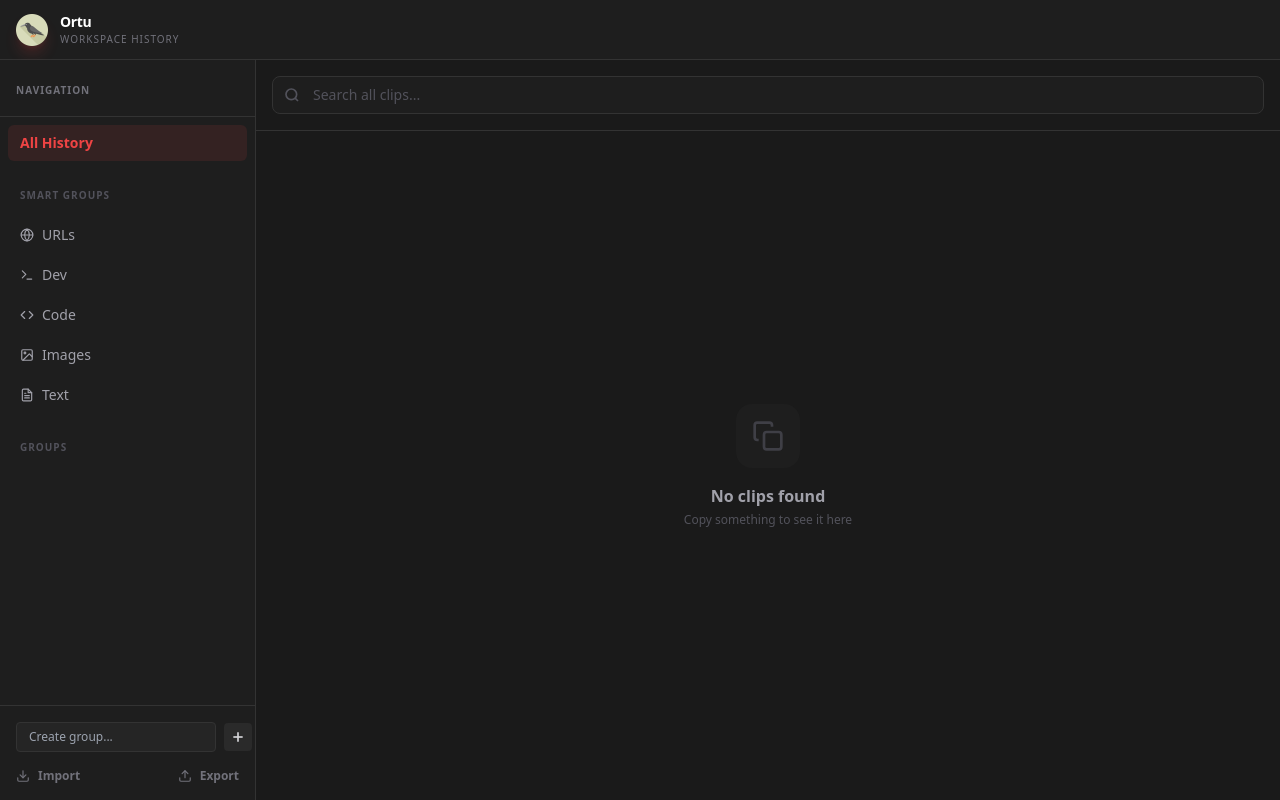
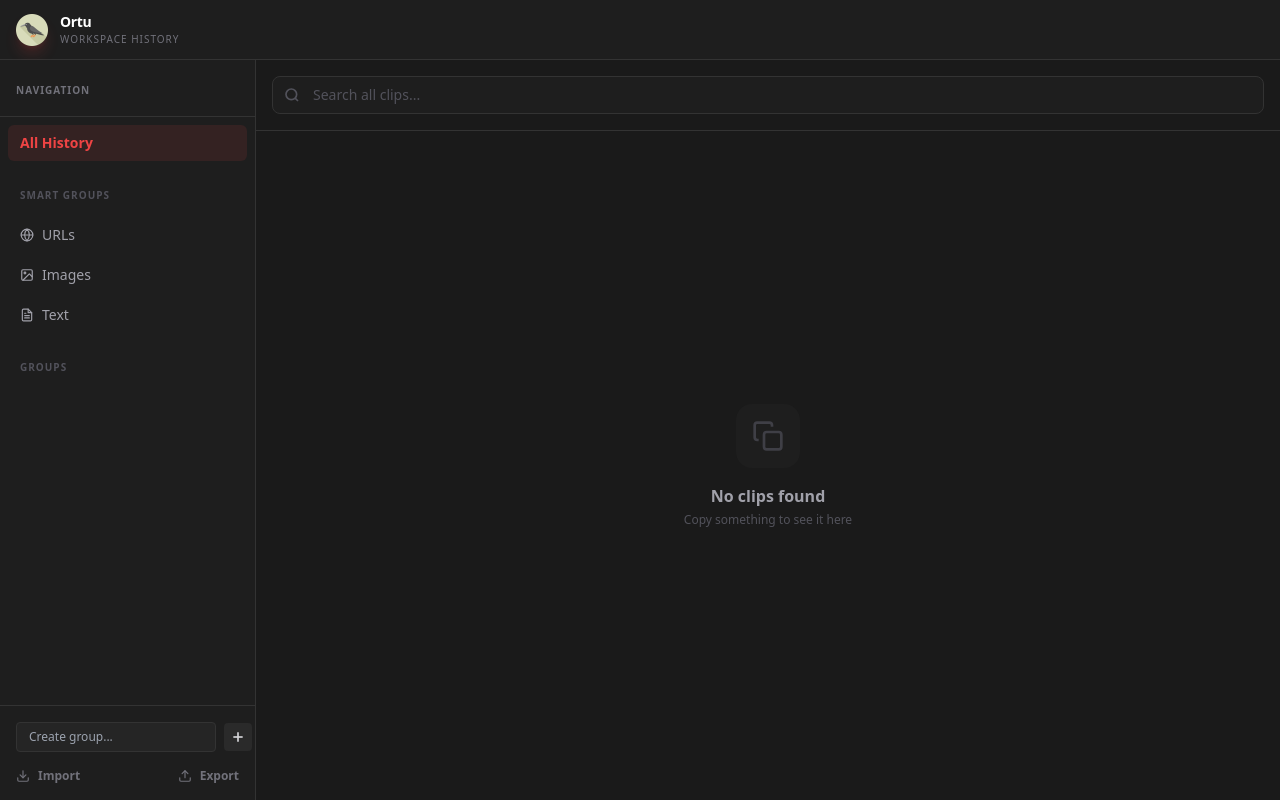
Before and after one commit to abhijith-p-subash/ortu, a SvelteKit app: page / in a window 1280 px wide. Built offline with nearby package versions, Linux system fonts and the light colour scheme.

Commit message:
feat: Enhance drag-and-drop group management with visual feedback and 'All History' drop target, remove 'Dev' and 'Code' categories, and shorten app title.

```diff
--- a/src-tauri/tauri.conf.json
+++ b/src-tauri/tauri.conf.json
@@ -12,7 +12,7 @@
   "app": {
     "windows": [
       {
-        "title": "Ortu Manager",
+        "title": "Ortu",
         "label": "main",
         "width": 1000,
         "height": 700,
--- a/src/routes/+page.svelte
+++ b/src/routes/+page.svelte
@@ -20,6 +20,7 @@
   let editGroupName = $state("");
   let draggedItemId = $state<number | null>(null);
   let expandedItems = $state<number[]>([]);
+  let hoveredDropTarget = $state<string | null>(null);
 
   // Import/Export State
   let showExportModal = $state(false);
@@ -32,9 +33,7 @@
     try {
       let prefix = "category:";
       // Check if it's a known smart group
-      if (
-        ["Dev", "Code", "URL", "Images", "Text"].includes(selectedGroup || "")
-      ) {
+      if (["URL", "Images", "Text"].includes(selectedGroup || "")) {
         prefix = "group:";
       }
 
@@ -281,21 +280,44 @@
     }
   }
 
-  function handleDragOver(e: DragEvent) {
+  function handleDragEnd(e: DragEvent) {
+    draggedItemId = null;
+    hoveredDropTarget = null;
+  }
+
+  function handleDragOver(e: DragEvent, target: string) {
     e.preventDefault();
     if (e.dataTransfer) {
       e.dataTransfer.dropEffect = "move";
+      hoveredDropTarget = target;
     }
   }
 
-  async function handleDrop(e: DragEvent, targetGroup: string) {
+  function handleDragLeave(e: DragEvent) {
+    hoveredDropTarget = null;
+  }
+
+  async function handleDrop(e: DragEvent, targetGroup: string | null) {
     e.preventDefault();
+    hoveredDropTarget = null;
     const idStr = e.dataTransfer?.getData("text/plain");
     if (idStr) {
       const id = parseInt(idStr);
       if (!isNaN(id)) {
-        // Updated to use add_to_group for items sticking to multiple groups
-        await invoke("add_to_group", { itemId: id, group: targetGroup });
+        if (targetGroup === null) {
+          // Drop on "All History" -> Remove all manual group associations
+          // We can iterate and remove_from_group for each group the item has
+          const item = history.find((h) => h.id === id);
+          if (item?.groups) {
+            for (const g of item.groups) {
+              await invoke("remove_from_group", { itemId: id, group: g });
+            }
+          }
+          // Also clear the single legacy category if any
+          await invoke("set_category", { id, category: null });
+        } else {
+          await invoke("add_to_group", { itemId: id, group: targetGroup });
+        }
         await loadHistory();
         draggedItemId = null;
       }
@@ -556,10 +578,15 @@
           class="w-full text-left px-3 py-2 rounded-md text-sm transition-all {selectedGroup ===
           null
             ? 'bg-red-500/10 text-red-500 font-bold'
-            : 'text-zinc-400 hover:bg-[#2a2a2a]'}"
+            : 'text-zinc-400 hover:bg-[#2a2a2a]'} {hoveredDropTarget === 'all'
+            ? 'ring-2 ring-red-500/50 bg-red-500/10'
+            : ''}"
           onclick={() => {
             selectedGroup = null;
           }}
+          ondragover={(e) => handleDragOver(e, "all")}
+          ondrop={(e) => handleDrop(e, null)}
+          ondragleave={handleDragLeave}
         >
           All History
         </button>
@@ -575,8 +602,13 @@
           class="w-full text-left px-3 py-2 rounded-md text-sm transition-all {selectedGroup ===
           'URL'
             ? 'bg-red-500/10 text-red-500 font-bold'
-            : 'text-zinc-400 hover:bg-[#2a2a2a]'}"
+            : 'text-zinc-400 hover:bg-[#2a2a2a]'} {hoveredDropTarget === 'URL'
+            ? 'ring-2 ring-red-500/50 bg-red-500/10'
+            : ''}"
           onclick={() => (selectedGroup = "URL")}
+          ondragover={(e) => handleDragOver(e, "URL")}
+          ondrop={(e) => handleDrop(e, "URL")}
+          ondragleave={handleDragLeave}
         >
           <span class="flex items-center gap-2">
             <svg
@@ -604,65 +636,16 @@
 
         <button
           class="w-full text-left px-3 py-2 rounded-md text-sm transition-all {selectedGroup ===
-          'Dev'
-            ? 'bg-red-500/10 text-red-500 font-bold'
-            : 'text-zinc-400 hover:bg-[#2a2a2a]'}"
-          onclick={() => (selectedGroup = "Dev")}
-        >
-          <span class="flex items-center gap-2">
-            <svg
-              xmlns="http://www.w3.org/2000/svg"
-              width="14"
-              height="14"
-              viewBox="0 0 24 24"
-              fill="none"
-              stroke="currentColor"
-              stroke-width="2"
-              stroke-linecap="round"
-              stroke-linejoin="round"
-              ><polyline points="4 17 10 11 4 5"></polyline><line
-                x1="12"
-                y1="19"
-                x2="20"
-                y2="19"
-              ></line></svg
-            >
-            Dev
-          </span>
-        </button>
-
-        <button
-          class="w-full text-left px-3 py-2 rounded-md text-sm transition-all {selectedGroup ===
-          'Code'
-            ? 'bg-red-500/10 text-red-500 font-bold'
-            : 'text-zinc-400 hover:bg-[#2a2a2a]'}"
-          onclick={() => (selectedGroup = "Code")}
-        >
-          <span class="flex items-center gap-2">
-            <svg
-              xmlns="http://www.w3.org/2000/svg"
-              width="14"
-              height="14"
-              viewBox="0 0 24 24"
-              fill="none"
-              stroke="currentColor"
-              stroke-width="2"
-              stroke-linecap="round"
-              stroke-linejoin="round"
-              ><polyline points="16 18 22 12 16 6"></polyline><polyline
-                points="8 6 2 12 8 18"
-              ></polyline></svg
-            >
-            Code
-          </span>
-        </button>
-
-        <button
-          class="w-full text-left px-3 py-2 rounded-md text-sm transition-all {selectedGroup ===
           'Images'
             ? 'bg-red-500/10 text-red-500 font-bold'
-            : 'text-zinc-400 hover:bg-[#2a2a2a]'}"
+            : 'text-zinc-400 hover:bg-[#2a2a2a]'} {hoveredDropTarget ===
+          'Images'
+            ? 'ring-2 ring-red-500/50 bg-red-500/10'
+            : ''}"
           onclick={() => (selectedGroup = "Images")}
+          ondragover={(e) => handleDragOver(e, "Images")}
+          ondrop={(e) => handleDrop(e, "Images")}
+          ondragleave={handleDragLeave}
         >
           <span class="flex items-center gap-2">
             <svg
@@ -688,8 +671,13 @@
           class="w-full text-left px-3 py-2 rounded-md text-sm transition-all {selectedGroup ===
           'Text'
             ? 'bg-red-500/10 text-red-500 font-bold'
-            : 'text-zinc-400 hover:bg-[#2a2a2a]'}"
+            : 'text-zinc-400 hover:bg-[#2a2a2a]'} {hoveredDropTarget === 'Text'
+            ? 'ring-2 ring-red-500/50 bg-red-500/10'
+            : ''}"
           onclick={() => (selectedGroup = "Text")}
+          ondragover={(e) => handleDragOver(e, "Text")}
+          ondrop={(e) => handleDrop(e, "Text")}
+          ondragleave={handleDragLeave}
         >
           <span class="flex items-center gap-2">
             <svg
@@ -748,12 +736,15 @@
                 class="flex-1 text-left px-3 py-2 text-sm {selectedGroup ===
                 group
                   ? 'text-red-500 font-bold'
-                  : 'text-zinc-400'}"
+                  : 'text-zinc-400'} {hoveredDropTarget === group
+                  ? 'ring-2 ring-red-500/50 bg-red-500/10'
+                  : ''}"
                 onclick={() => {
                   selectedGroup = group;
                 }}
-                ondragover={handleDragOver}
+                ondragover={(e) => handleDragOver(e, group)}
                 ondrop={(e) => handleDrop(e, group)}
+                ondragleave={handleDragLeave}
               >
                 {group}
               </button>
@@ -993,6 +984,7 @@
               data-index={i}
               draggable="true"
               ondragstart={(e) => handleDragStart(e, item.id)}
+              ondragend={handleDragEnd}
             >
               <div class="flex items-start justify-between">
                 <div class="min-w-0 flex-1">
```
